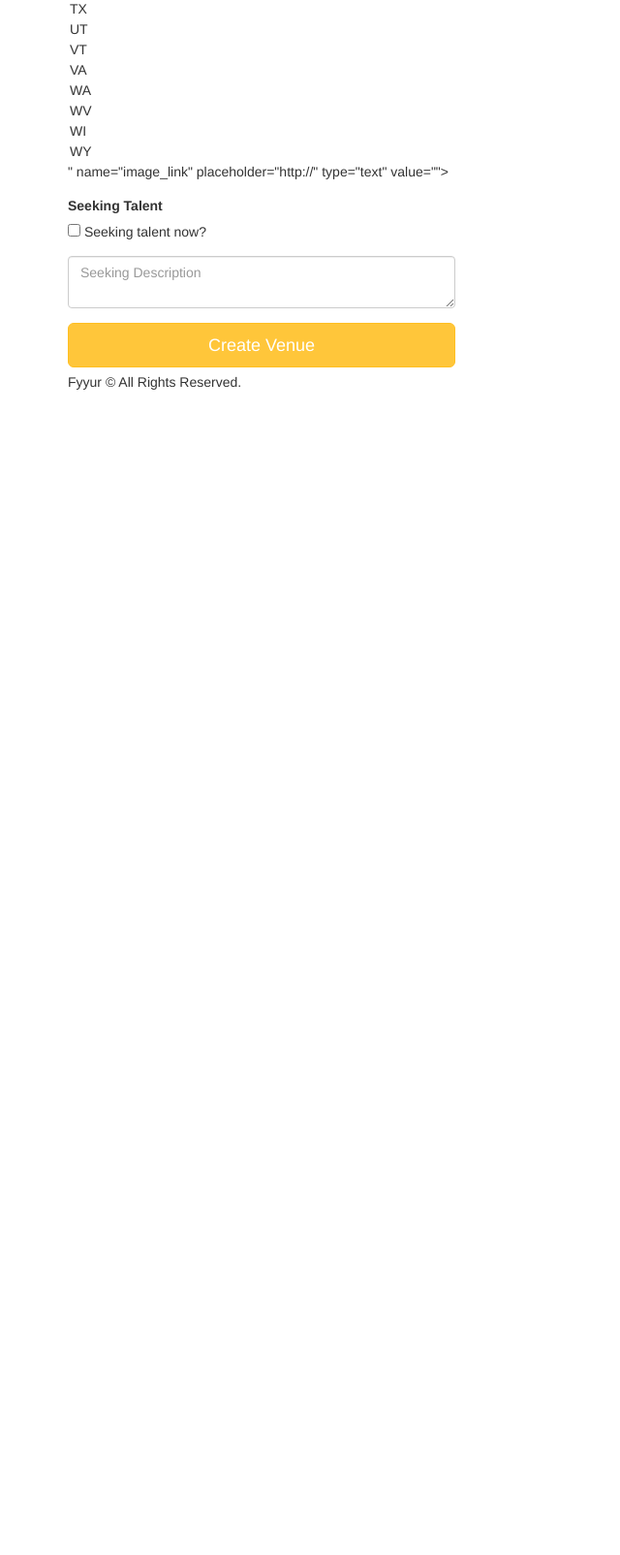
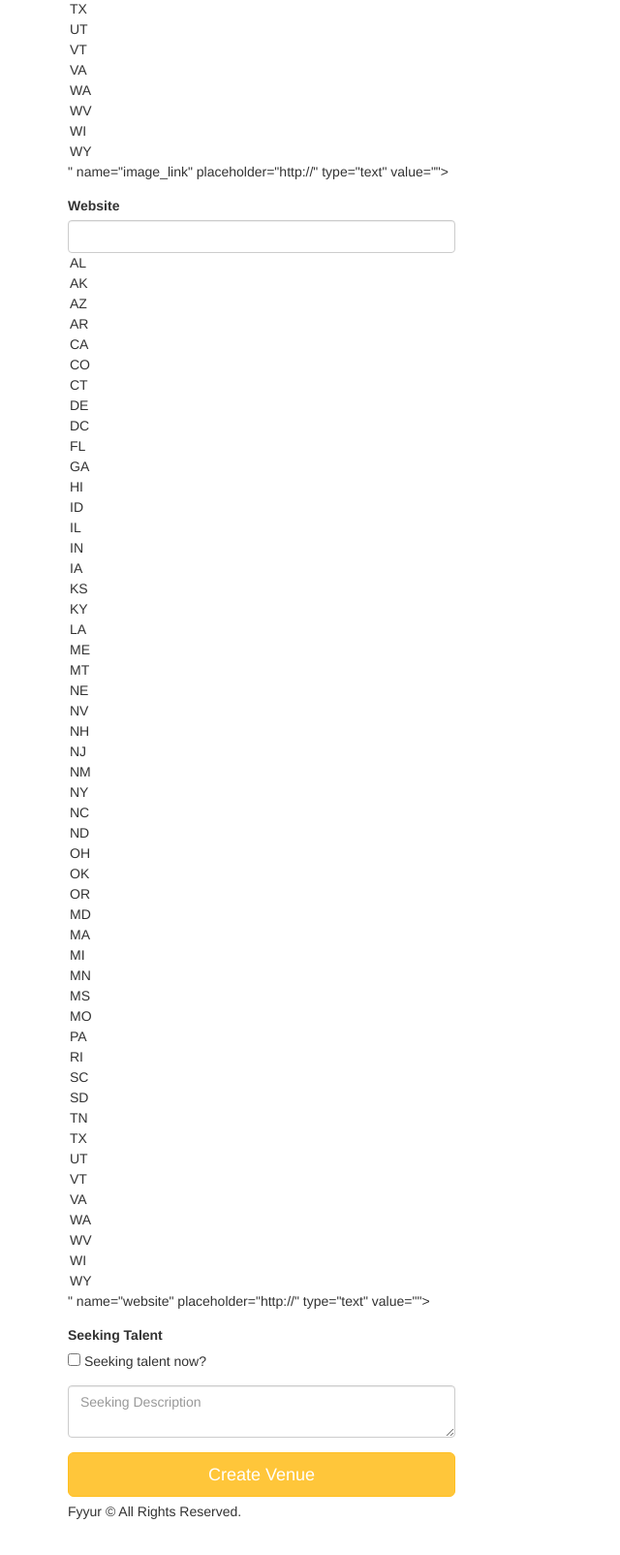
Before and after one commit to yufrances90/Fyyur, a Flask app: page /venues/create in a window 1280 px wide. Shown: the part 3093-4697 px from the top of the page at 97% size, without its empty margins (0-640 px from the left). Before the commit the page ends 3495 px from the top, so only its background shows below. Run offline with Flask 2, Linux system fonts and the light colour scheme; some libraries are stand-ins or nearby versions.

Commit message:
feat: Finished implementing endpoint for creating new venue

```diff
--- a/app/app.py
+++ b/app/app.py
@@ -257,8 +257,6 @@
 
 @app.route('/venues/create', methods=['POST'])
 def create_venue_submission():
-  # TODO: insert form data as a new Venue record in the db, instead
-  # TODO: modify data to be the data object returned from db insertion
 
   try:
 
@@ -272,7 +270,8 @@
       facebook_link = request.form['facebook_link'],
       image_link = request.form['image_link'],
       seeking_talent = request.form.get('seeking_talent', False, type=bool),
-      seeking_description = request.form['seeking_description']
+      seeking_description = request.form['seeking_description'],
+      website = request.form['website']
     )
 
     db.session.add(venue)
--- a/app/forms.py
+++ b/app/forms.py
@@ -130,6 +130,9 @@
     seeking_description = TextAreaField(
         'seeking_description'
     )
+    website = StringField(
+        'website', validators=[URL()]
+    )
 
 class ArtistForm(Form):
     name = StringField(
--- a/app/templates/forms/new_venue.html
+++ b/app/templates/forms/new_venue.html
@@ -41,6 +41,10 @@
           {{ form.image_link(class_ = 'form-control', placeholder='http://', id=form.state, autofocus = true) }}
         </div>
         <div class="form-group">
+          <label for="website">Website</label>
+          {{ form.website(class_ = 'form-control', placeholder='http://', id=form.state, autofocus = true) }}
+        </div>
+        <div class="form-group">
           <label>Seeking Talent</label>
           <div class="form-group">
             {{ form.seeking_talent }}  {{ form.seeking_talent.description }}
```
